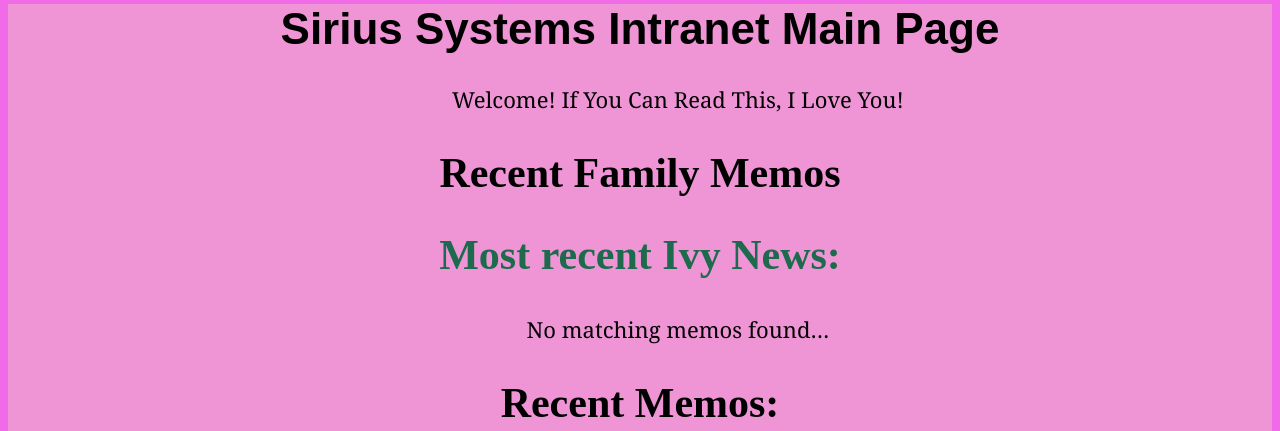
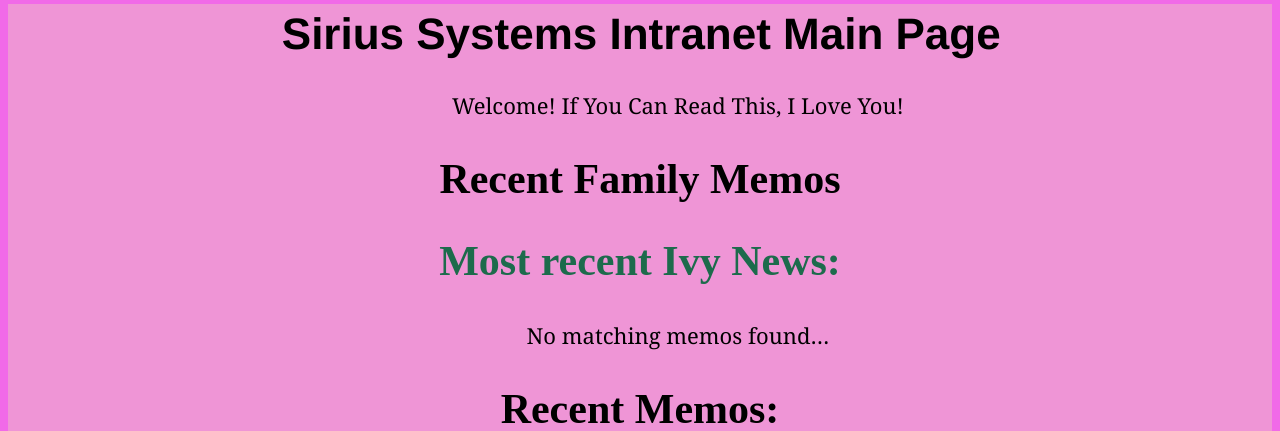
Before and after one commit to poisonpsychicghost-hue/Sirius_Intranet_System, a Node server app: template views/sirius-main.ejs in a window 1280 px wide. Shown: the part 186-617 px from the top of the page. Run offline with Node 20, Linux system fonts and the light colour scheme; the template is opened without the code that fills it, so the values that code supplies are empty.

Commit message:
More CSS changes with Client Input

```diff
--- a/css/styles.css
+++ b/css/styles.css
@@ -7,7 +7,9 @@ body {
 }
 h1 {
     font-size: 44px;
-    font-family: fantasy;
+    font-family:'Franklin Gothic Medium', 'Arial Narrow', Arial, serif;
+    padding: 5px 2.5px 1px 5px;
+
 }
 p {
 
```
